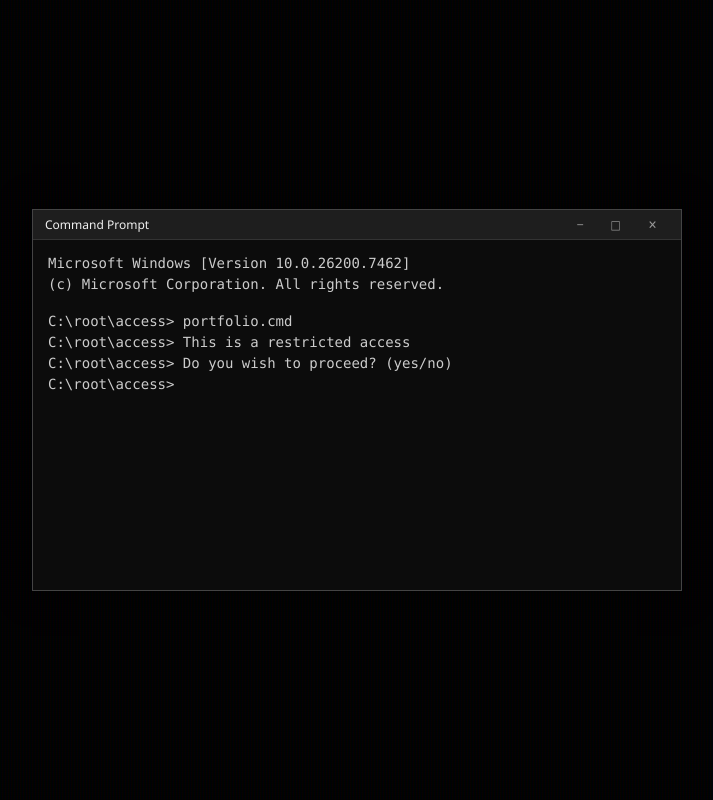
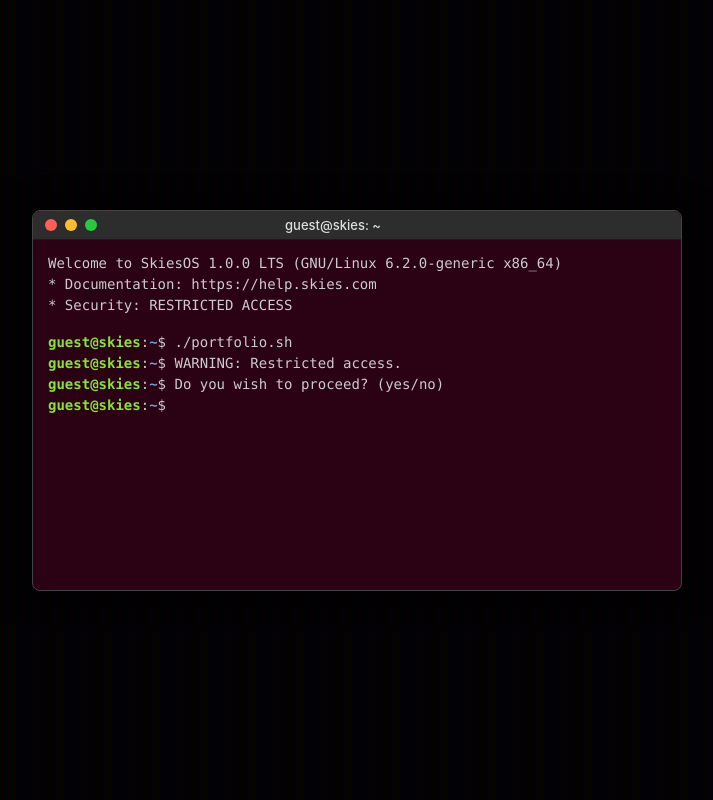
Before and after one commit to EndSkiess/My-Portfolio, a Flask app: page / in a window 1280 px wide. Shown: the whole page, without its empty margins (283-996 px from the left). Run offline with Flask 3, Linux system fonts and the light colour scheme; grey boxes are pictures that could not be loaded.

Commit message:
Update command prompt to pure Linux style

```diff
--- a/static/css/style.css
+++ b/static/css/style.css
@@ -357,8 +357,9 @@ footer {
 .cmd-window {
     width: 650px;
     max-width: 95vw;
-    background-color: #0c0c0c;
+    background-color: #2b0213; /* Deep Ubuntu purple/black hybrid */
     border: 1px solid #444;
+    border-radius: 8px;
     box-shadow: 0 0 30px rgba(0,0,0,0.8);
     display: flex;
     flex-direction: column;
@@ -366,20 +367,43 @@ footer {
 }
 
 .cmd-topbar {
-    background-color: #1e1e1e;
-    color: #f0f0f0;
+    background-color: #2d2d2d;
+    color: #dfdfdf;
     padding: 6px 12px;
-    font-family: 'Segoe UI', Tahoma, sans-serif;
-    font-size: 12px;
+    font-family: -apple-system, BlinkMacSystemFont, "Segoe UI", Roboto, sans-serif;
+    font-size: 13px;
+    font-weight: 500;
     display: flex;
     justify-content: space-between;
     align-items: center;
-    border-bottom: 1px solid #333;
+    border-bottom: 1px solid #1a1a1a;
+    border-radius: 8px 8px 0 0;
 }
 
-.cmd-controls {
-    letter-spacing: 12px;
-    color: #999;
+.linux-controls {
+    display: flex;
+    gap: 8px;
+    align-items: center;
+}
+
+.linux-controls .dot {
+    width: 12px;
+    height: 12px;
+    border-radius: 50%;
+}
+
+.linux-controls .red { background-color: #ff5f56; }
+.linux-controls .yellow { background-color: #ffbd2e; }
+.linux-controls .green { background-color: #27c93f; }
+
+.prompt-user {
+    color: #8ae234; /* Green user */
+    font-weight: bold;
+}
+
+.prompt-dir {
+    color: #729fcf; /* Blue path */
+    font-weight: bold;
 }
 
 .cmd-content {
--- a/static/js/main.js
+++ b/static/js/main.js
@@ -76,7 +76,7 @@ if (sessionStorage.getItem('authenticated') === 'true') {
 
                 // Echo the command visually
                 const echoLine = document.createElement('p');
-                echoLine.textContent = `C:\\root\\access> ${this.value}`;
+                echoLine.innerHTML = `<span class="prompt-user">guest@skies</span>:<span class="prompt-dir">~</span>$ ${this.value}`;
                 cmdContent.insertBefore(echoLine, cmdInput.parentElement);
 
                 this.value = ''; // clear input
--- a/templates/index.html
+++ b/templates/index.html
@@ -22,18 +22,22 @@
 
         <div id="cmd-container" class="cmd-window">
             <div class="cmd-topbar">
-                <span>Command Prompt</span>
-                <span class="cmd-controls">&#x2012; &#x25A1; &#x2715;</span>
+                <span class="linux-controls">
+                    <span class="dot red"></span><span class="dot yellow"></span><span class="dot green"></span>
+                </span>
+                <span class="title" style="margin-left: -50px;">guest@skies: ~</span>
+                <span style="width: 50px;"></span>
             </div>
             <div class="cmd-content" id="cmd-content">
-                <p>Microsoft Windows [Version 10.0.26200.7462]</p>
-                <p>(c) Microsoft Corporation. All rights reserved.</p>
+                <p>Welcome to SkiesOS 1.0.0 LTS (GNU/Linux 6.2.0-generic x86_64)</p>
+                <p> * Documentation:  https://help.skies.com</p>
+                <p> * Security:       RESTRICTED ACCESS</p>
                 <br>
-                <p>C:\root\access&gt; portfolio.cmd</p>
-                <p>C:\root\access&gt; This is a restricted access</p>
-                <p>C:\root\access&gt; Do you wish to proceed? (yes/no)</p>
+                <p><span class="prompt-user">guest@skies</span>:<span class="prompt-dir">~</span>$ ./portfolio.sh</p>
+                <p><span class="prompt-user">guest@skies</span>:<span class="prompt-dir">~</span>$ WARNING: Restricted access.</p>
+                <p><span class="prompt-user">guest@skies</span>:<span class="prompt-dir">~</span>$ Do you wish to proceed? (yes/no)</p>
                 <div class="cmd-input-line">
-                    <span>C:\root\access&gt;</span>
+                    <span style="margin-right: 5px;"><span class="prompt-user">guest@skies</span>:<span class="prompt-dir">~</span>$ </span>
                     <input type="text" id="cmd-input" class="cmd-input" autocomplete="off" autofocus>
                 </div>
             </div>
```
